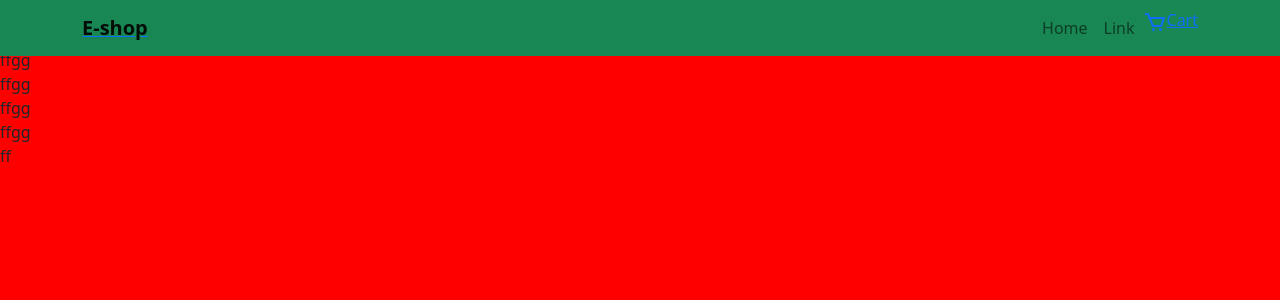
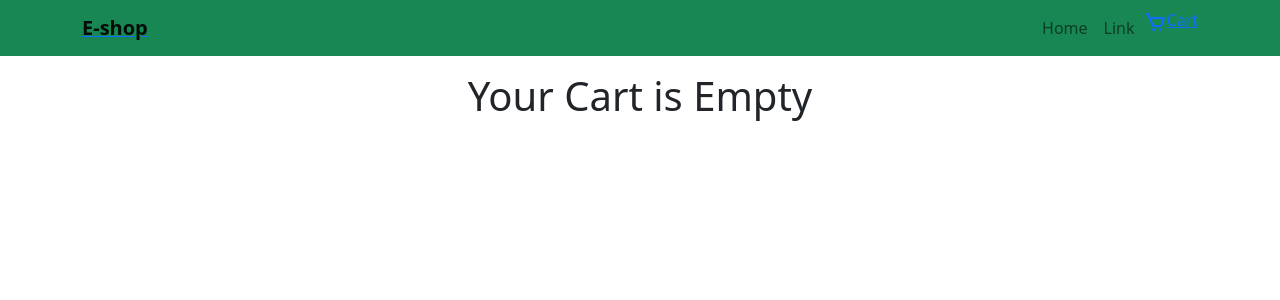
Before and after one commit to walexy026/My-Shopping-Cart, a React (Create React App) app: page /cart in a window 1280 px wide. Shown: the top 300 px of the page. Built offline with nearby package versions, Linux system fonts and the light colour scheme.

Commit message:
add cart notification

```diff
--- a/src/Components/ProductCard.jsx
+++ b/src/Components/ProductCard.jsx
@@ -1,6 +1,7 @@
 import React from 'react'
 import { Button, Card } from 'react-bootstrap'
 import { useCart } from 'react-use-cart';
+import {BsCartPlus} from 'react-icons/bs'
 
 const ProductCard = (props) => {
     let {image,price,title}= props.data
@@ -19,14 +20,20 @@ const ProductCard = (props) => {
             </div>
         </div>
       <Card.Body>
-        <Card.Title>{title}
+        <Card.Title style={{textOverFlow:'ellipsis', oberflow:'hidden', whiteSpace:'nowrap'}}>
+            {title}
         </Card.Title>
         <Card.Title>
             $.<span className='h4'>{price}</span>
         </Card.Title>
 
 
-        <Button variant="primary">Go somewhere</Button>
+        <Button onClick={()=>addToCart()}
+        className = {`d-flex, align-item-center, m-auto border-0`}
+        >
+        <BsCartPlus size='1.5rem'/>
+            Add to Cart
+        </Button>
       </Card.Body>
     </Card>
   )
--- a/src/Pages/Cart/Cart.jsx
+++ b/src/Pages/Cart/Cart.jsx
@@ -1,15 +1,29 @@
-import React from 'react'
+import React from "react";
+import { Button, Container, Col, Row, Table } from "react-bootstrap";
+import { useCart } from "react-use-cart";
+import { BsCartCheck, BsCart } from "react-icons/bs";
 
 const Cart = () => {
+  const {
+    isEmpty,
+    totalItems,
+    totalUniqueItems,
+    items,
+    cartTotal,
+    updateItemQuantity,
+    removeItem,
+    emptyCart,
+  } = useCart();
   return (
-    <div  style={{height:'100vh',width:'100%', background:'red'}}>Cartvbfbb
-     <br /> ffgg
-    <br /> ffgg
-    <br /> ffgg
-    <br /> ffgg
-    <br /> ffgg
-    <br /> ff</div>
-  )
-}
+    <Container className="py-4 ">
+      <h1 className="my-5 text-center">
+        {isEmpty? 'Your Cart is Empty': 'The Cart'}
+        </h1>
+        <Row className="justify-content-center">
 
-export default Cart
+        </Row>
+    </Container>
+  );
+};
+
+export default Cart;
--- a/src/index.js
+++ b/src/index.js
@@ -3,11 +3,14 @@ import ReactDOM from 'react-dom/client';
 import { render } from 'react-dom';
 import './index.css';
 import App from './App';
+import {CartProvider} from 'react-use-cart'
 //  import { Themesetter } from './Components/Themesetter';
 render(
 <React.StrictMode>
   {/* <Themesetter> */}
+  <CartProvider>
   <App/>
+  </CartProvider>
   {/* </Themesetter> */}
 </React.StrictMode>
 ,document.getElementById('root'));
```
